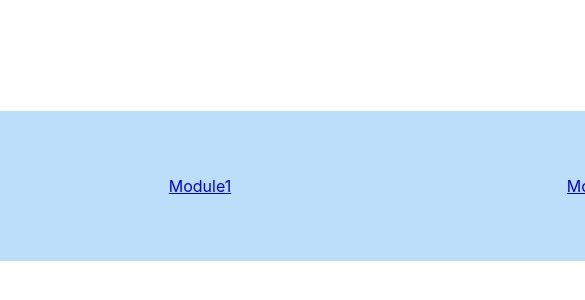
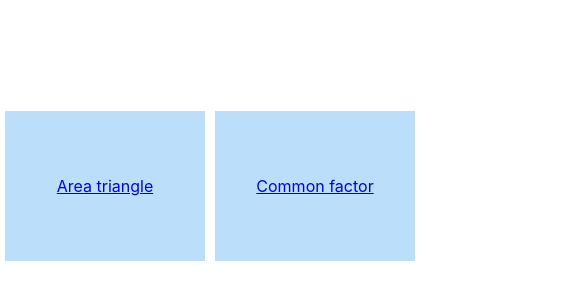
Before and after one commit to danieldyachenko/calculators, a React app: page / in a window 390 px wide. Shown: the part 236-536 px from the top of the page, 585 px wide, since content can reach past the window. Built offline with nearby package versions, Linux system fonts and the light colour scheme; the HTML template or start-up script is replaced by a standard one.

Commit message:
add media query

```diff
--- a/src/App.tsx
+++ b/src/App.tsx
@@ -18,10 +18,10 @@ export const App = () => {
                         </Route>
                         <Route exact path="/">
                             <Link to="/area-triangle">
-                                <ModuleBox>Module1</ModuleBox>
+                                <ModuleBox>Area triangle</ModuleBox>
                             </Link>
                             <Link to="/common-factor">
-                                <ModuleBox>Module2</ModuleBox>
+                                <ModuleBox>Common factor</ModuleBox>
                             </Link>
                         </Route>
                     </Switch>
--- a/src/AppStyles.ts
+++ b/src/AppStyles.ts
@@ -1,11 +1,4 @@
 import styled from "styled-components";
-import {
-    BrowserRouter as Router,
-    Switch,
-    Route,
-    NavLink,
-    Link
-} from "react-router-dom";
 
 export const FullScreenBox = styled.div`
     width: 100vw;
@@ -28,4 +21,8 @@ export const ModuleBox = styled.div`
     display: flex;
     justify-content: center;
     align-items: center;
+    margin: 5px;
+    @media screen and (max-width: 900px){
+        width: 200px
+    }
 `;
--- a/src/components/AreaTriangle/AreaTriangle.tsx
+++ b/src/components/AreaTriangle/AreaTriangle.tsx
@@ -34,6 +34,12 @@ export const AreaTriangle = () => {
 
     const [state, dispatch] = useReducer(reducer, initialState);
 
+    const setSideA = sideA => dispatch({type: 'SIDE_A', sideA: Number(sideA)})
+
+    const setSideB = sideB => dispatch({type: 'SIDE_B', sideB: Number(sideB)})
+
+    const setSideC = sideC => dispatch({type: 'SIDE_C', sideC: Number(sideC)})
+
     const calculate = (a, b, c) => {
         const p = (a + b + c)/2
         const s = Math.sqrt(p * (p - a) * (p - b) * (p - c))
@@ -41,13 +47,6 @@ export const AreaTriangle = () => {
         isNaN(s) ? result = 'There is no such triangle' : result = s
         dispatch({type: 'CALCULATE', result: result})
     }
-
-    const setSideA = sideA => dispatch({type: 'SIDE_A', sideA: Number(sideA)})
-
-    const setSideB = sideB => dispatch({type: 'SIDE_B', sideB: Number(sideB)})
-
-    const setSideC = sideC => dispatch({type: 'SIDE_C', sideC: Number(sideC)})
-
 
     return (
         <CalculatorBox>
--- a/src/components/CommonFactor/CommonFactor.tsx
+++ b/src/components/CommonFactor/CommonFactor.tsx
@@ -35,7 +35,6 @@ export const CommonFactor = () => {
     const setArgument2 = arg => dispatch({type: 'SET_ARGUMENT_2', argument2: Number(arg)})
 
     const calculate = (x, y) => {
-        console.log(x, y)
         if (y > x) return calculate(y, x);
         if (!y) return x;
         dispatch({type: 'CALCULATE', result: calculate(y, x % y)})
```
